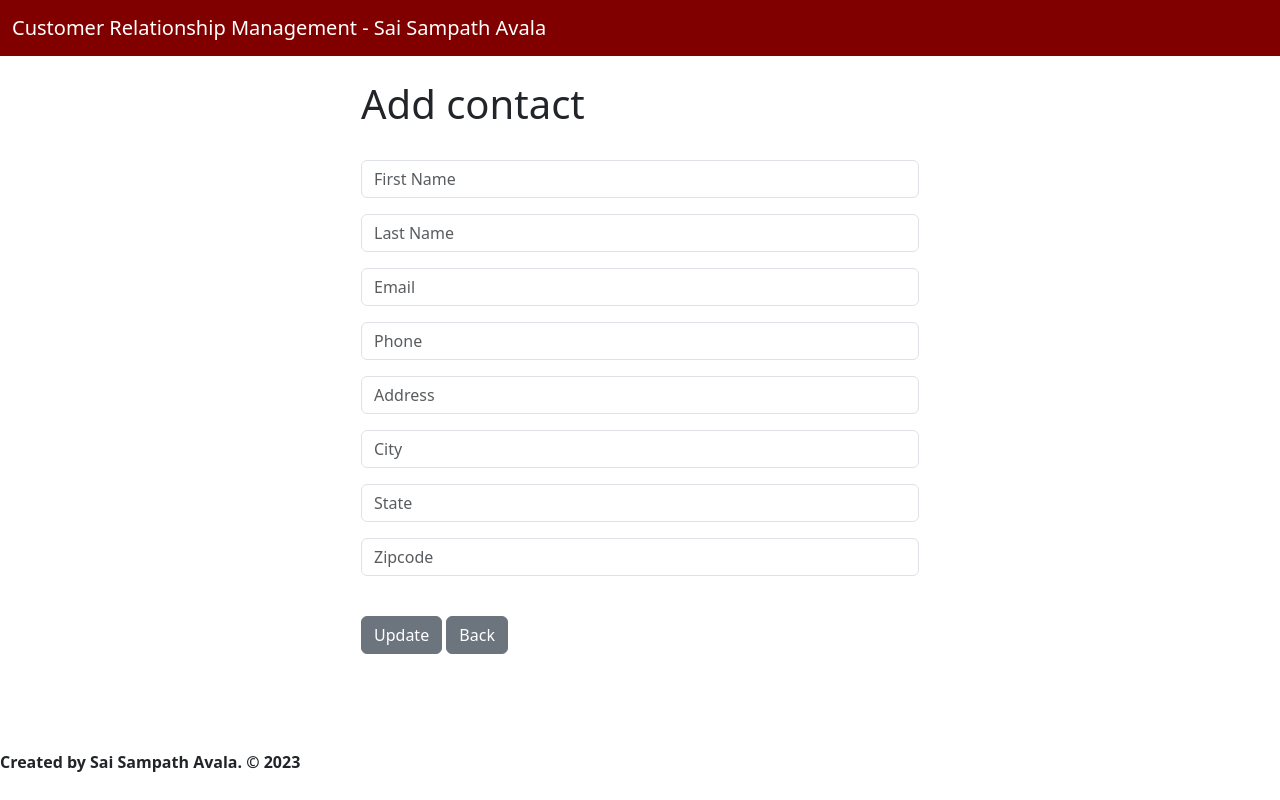
After one commit to avalassai/SaiSampath_Avala, a Django app: template website/templates/UpdateRecord.html in a window 1280 px wide. The commit adds this page. Run offline with Django 4.2, Linux system fonts and the light colour scheme; the template is opened without the code that fills it: values that come from a table or form of the project are taken from there, others are empty.

Commit message:
Added Update Contacts Page

```diff
--- a/website/models.py
+++ b/website/models.py
@@ -4,9 +4,9 @@
 
 class Record(models.Model):
     created_at  = models.DateTimeField(auto_now_add=True)
-    first_name = models.CharField(max_length=50)
+    first_name = models.CharField(max_length=50 , unique=True)
     last_name = models.CharField(max_length=50)
-    email = models.CharField(max_length=50)
+    email = models.EmailField(max_length=50, unique=True)
     phone = models.CharField(max_length=12)
     address =models.CharField(max_length=200)
     city = models.CharField(max_length=50)
--- /dev/null
+++ b/website/templates/UpdateRecord.html
@@ -0,0 +1,17 @@
+{% extends 'base.html' %}
+{% block content %}
+
+
+
+<div class="col-md-6 offset-md-3">
+<h1>Add contact</h1><br/>
+<form method="POST">
+    {% csrf_token %}
+    {{ form.as_p }}
+    <br>
+    <button type="submit" class="btn btn-secondary">Update</button>
+
+<a href="{% url 'home' %}" class="btn btn-secondary">Back</a>
+    </form>
+</div>
+{% endblock %}
--- a/website/templates/base.html
+++ b/website/templates/base.html
@@ -23,7 +23,8 @@
         {% block content %}
         {% endblock %}
     </div>
-    <p>Created by Sai Sampath Avala. © 2023</p>
+    <br><br><br><br>
+    <strong><p>Created by Sai Sampath Avala. © 2023</p></strong>
     <script src="https://cdn.jsdelivr.net/npm/bootstrap@5.3.2/dist/js/bootstrap.bundle.min.js" integrity="sha384-C6RzsynM9kWDrMNeT87bh95OGNyZPhcTNXj1NW7RuBCsyN/o0jlpcV8Qyq46cDfL" crossorigin="anonymous"></script>
   </body>
 </html>
--- a/website/templates/delete.html
+++ b/website/templates/delete.html
@@ -1,7 +1,7 @@
 {% extends 'base.html' %}
 {% block content %}
 
-<h1>Are you sure you want to delete <strong>{{customer_record.first_name}} {{customer_record.last_name}}</strong> ?</h1>
+<h1>Are you sure you want to delete <strong>{{customer_record.first_name}} {{customer_record.last_name}}</strong> Record?</h1>
 <a href="{% url 'record' customer_record.id%}" class="btn btn-secondary">Back</a>
 <a href="{% url 'delete_record' customer_record.id%}" class="btn btn-danger">YES</a>
 {% endblock %}
--- a/website/templates/home.html
+++ b/website/templates/home.html
@@ -17,7 +17,7 @@
       <th scope="col">Address</th>
       <th scope="col">Zipcode</th>
       <th scope="col">Created Date</th>
-      <th scope="col">ID</th>
+      <th scope="col"></th>
     </tr>
   </thead>
   <tbody>
@@ -31,7 +31,7 @@
       <td>{{record.address}}</td>
       <td>{{record.zipcode}}</td>
       <td>{{record.created_at}}</td>
-      <td><a href="{% url 'record' record.id %}">{{record.id}}</a></td>
+      <td><a href="{% url 'record' record.id %}">Edit</a></td>
   </tr>
   {% endfor %}
 {% endif %}
--- a/website/templates/record.html
+++ b/website/templates/record.html
@@ -9,13 +9,13 @@
       <h5 class="card-title">Address:</h5><p class="card-text">{{customer_record.address}}</p>
       <h5 class="card-title">Zipcode:</h5><p class="card-text">{{customer_record.zipcode}}</p>
       <h5 class="card-title">Created On:</h5><p class="card-text">{{customer_record.created_at}}</p>
-      <h5 class="card-title">ID:</h5><p class="card-text">{{customer_record.id}}</p>
+      <!-- <h5 class="card-title">ID:</h5><p class="card-text">{{customer_record.id}}</p> -->
 
 
     </div>
   </div>
   <a href="{% url 'home'%}" class="btn btn-secondary">Go to Home</a>
   <a href="{%url 'delete' customer_record.id %}" class="btn btn-danger">Delete</a>
-
+  <a href="{% url 'update_record' customer_record.id %}" class="btn btn-secondary">Update Record</a>
 
 {% endblock %}
--- a/website/urls.py
+++ b/website/urls.py
@@ -8,5 +8,5 @@
     path('delete/<int:pk>', views.delete_page,name='delete'),
     path('delete_record/<int:pk>',views.delete_record, name='delete_record'),
     path('add_record',views.add_record, name='add_record'),
-
+    path('update_record/<int:pk>',views.update_record, name='update_record'),
 ]
```
Also changed, not shown: website/views.py (+14 -0 lines).
